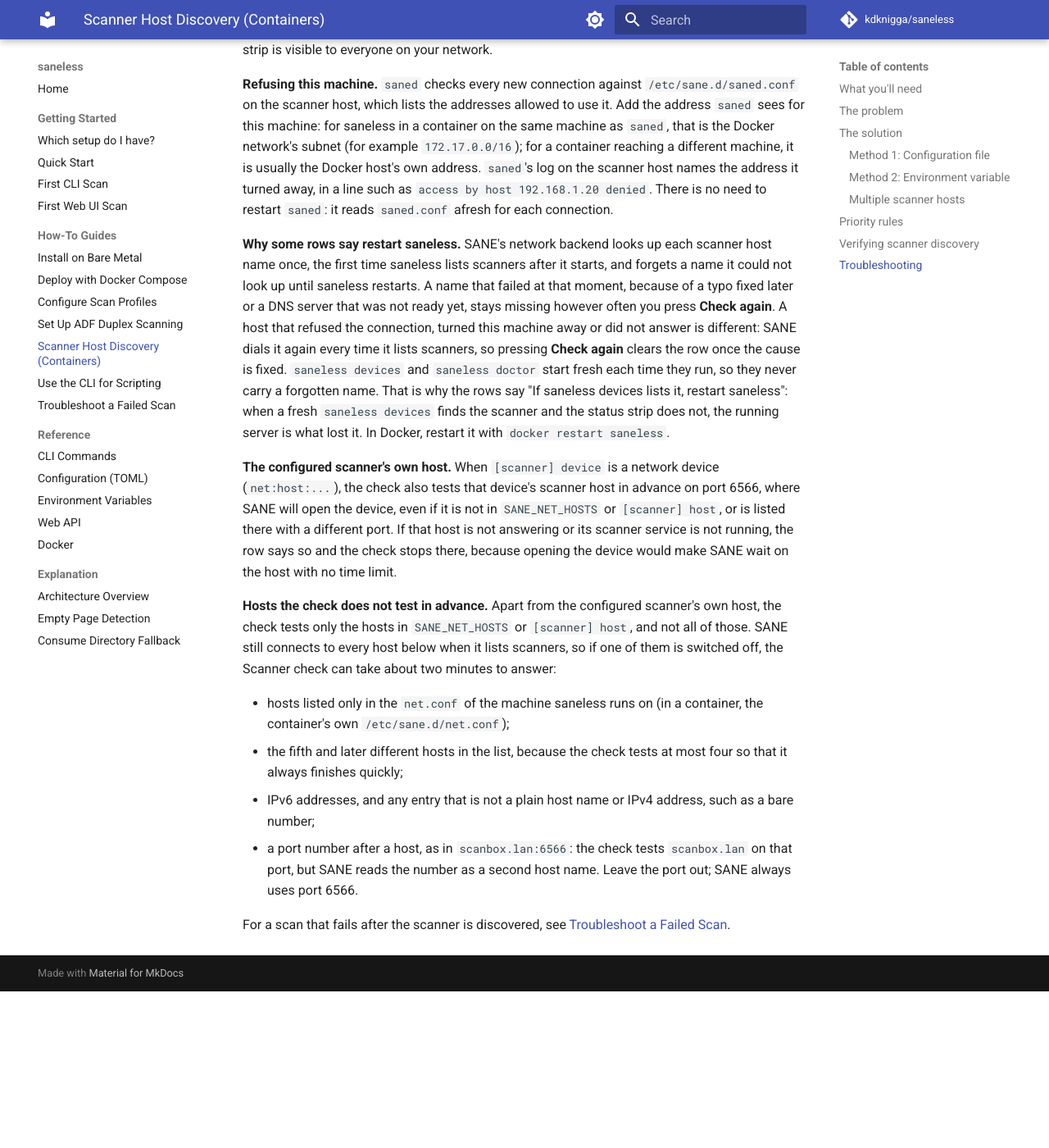
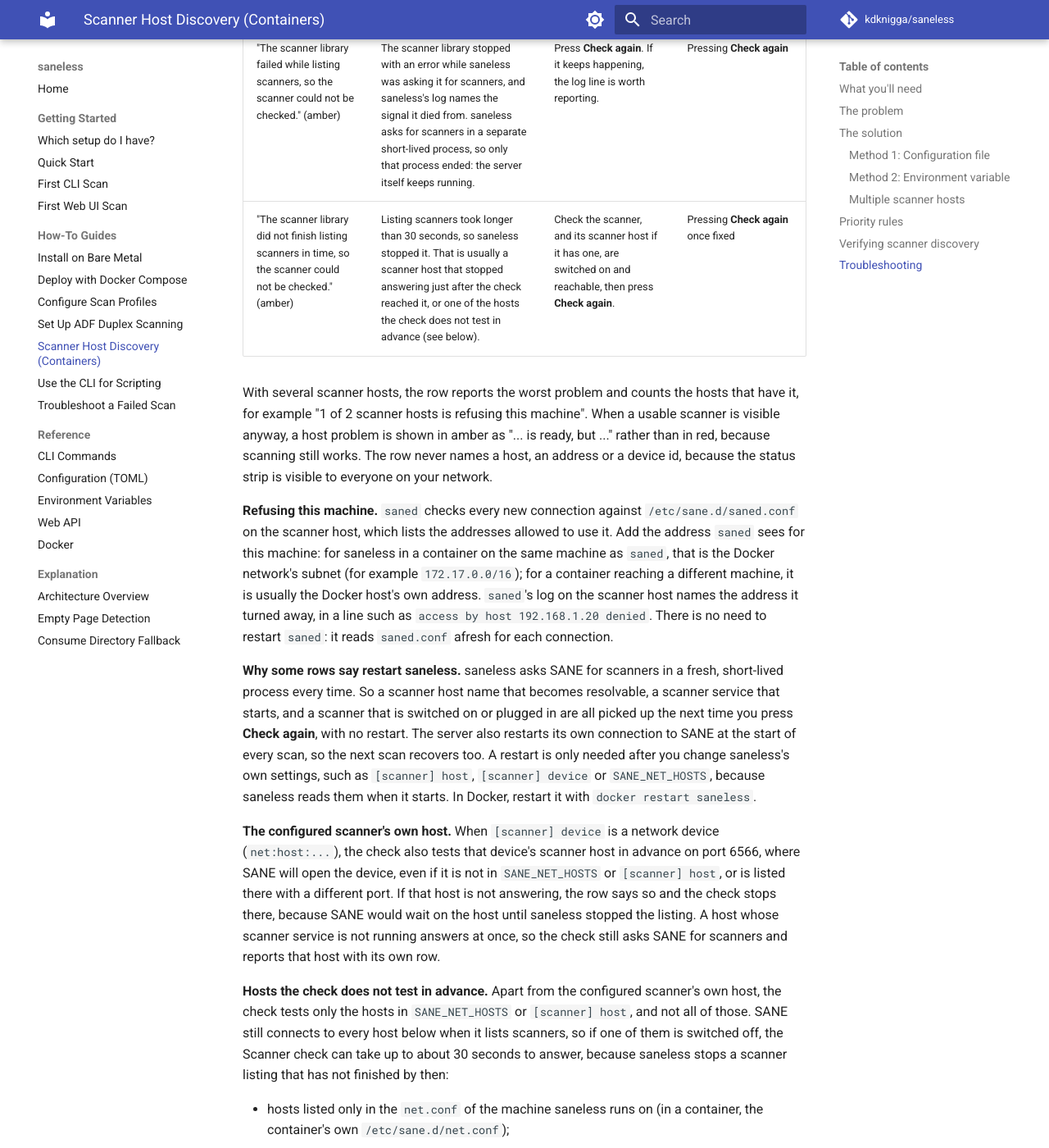
Before and after one commit to kdknigga/saneless, an MkDocs documentation site: the page built from docs/how-to/scanner-host-discovery.md, in a window 1280 px wide and 1400 px high, scrolled down 4481 px. Shown: the whole window at 82% size. Built offline with MkDocs 1.6.1 and Material for MkDocs 9.7.7, drawn with Linux system fonts in a browser that asks for light colours; comment, search, counter and statistics services are not loaded; before the commit the page ends 5690 px from its top, so only the background shows below that; some of the changed text lies outside the part shown.

Commit message:
docs(42.1-10): document the listing child and the measured Scanner rows
- Scanner row table: refused hosts are now enumerated (red, or amber when a
  scanner is still usable), with the configured-device form; every host or
  scanner state is cleared by pressing Check again, and restart is kept only
  for saneless settings edits
- Add the two amber listing rows (library crashed, listing timed out)
- Replace the "restart saneless" explanation: each listing runs in a fresh
  process and each scan re-initialises SANE
- Bound the untested-host wait at about 30 seconds
- Architecture: listing child with a 30 s deadline, per-job re-initialisation
- doctor reference and failed-scan troubleshooting follow suit

Co-Authored-By: Claude Opus 5.5 (1M context) <noreply@anthropic.com>
Claude-Session: https://claude.ai/code/session_013CxQxLcnRUSK9XY3SKundu

```diff
--- a/docs/how-to/scanner-host-discovery.md
+++ b/docs/how-to/scanner-host-discovery.md
@@ -104,23 +104,25 @@ Before it asks SANE for scanners, the Scanner check in the status strip and in `
 | The row says | What it means | What fixes it | Cleared by |
 |--------------|---------------|---------------|------------|
 | "The scanner host is not answering, so the scanner could not be checked." | Nothing answered on port 6566 in time: the scanner host is switched off or off the network, a firewall is dropping the connection, or something accepted the connection and never replied. | Switch the scanner host on and check its network connection and firewall (see **Firewall blocking connections** above). | Pressing **Check again** once fixed |
-| "The scanner host is on, but its scanner service is not running, so the scanner could not be checked." | The scanner host turned the connection down straight away: nothing is listening on port 6566. | Start `saned` on the scanner host (for example `systemctl start saned.socket`), and check it listens on the network, not only on the scanner host itself. | Pressing **Check again** once fixed |
-| "The scanner host could not be found by name.", or "The configured scanner's host could not be found by name." | A host name in `[scanner] host`, in `SANE_NET_HOSTS`, or in a network device (`net:...`) set in `[scanner] device` could not be looked up. | Correct the name where you set it, or fix it in your DNS or `/etc/hosts`. When `SANE_NET_HOSTS` is set, it is used instead of `[scanner] host`, so correct it there. | Restarting saneless |
+| "The scanner host is on, but its scanner service is not running.", or "The configured scanner's host is on, but its scanner service is not running." | The scanner host turned the connection down straight away: nothing is listening on port 6566. saneless still asks SANE for scanners, and when another scanner is usable anyway the row is amber instead: "... is ready, but the scanner service is not running on the scanner host." | Start `saned` on the scanner host (for example `systemctl start saned.socket`), and check it listens on the network, not only on the scanner host itself. | Pressing **Check again** once fixed |
+| "The scanner host could not be found by name.", or "The configured scanner's host could not be found by name." | A host name in `[scanner] host`, in `SANE_NET_HOSTS`, or in a network device (`net:...`) set in `[scanner] device` could not be looked up. | Correct the name where you set it, or fix it in your DNS or `/etc/hosts`. When `SANE_NET_HOSTS` is set, it is used instead of `[scanner] host`, so correct it there. | Pressing **Check again** once the name is fixed in DNS or `/etc/hosts`; restarting saneless after changing `[scanner] host`, `[scanner] device` or `SANE_NET_HOSTS` |
 | "The scanner host is refusing this machine.", or in amber "... is ready, but the scanner host is refusing this machine." | `saned` on the scanner host is turning this machine away, because this machine's address is not in its access list. | Add this machine's address to `/etc/sane.d/saned.conf` on the scanner host (see below). | Pressing **Check again** once fixed |
-| "The scanner host is answering, but no scanner was found on it." | `saned` let this machine in but listed no scanner. Either the scanner is off or not connected to the scanner host, or the running saneless lost track of the scanner host when it started (see below). | Check the scanner is switched on and connected to the scanner host; `scanimage -L` on the scanner host should list it. If `saneless devices` lists it, restart saneless. | Restarting saneless, if `saneless devices` lists the scanner |
-| "The configured scanner was not found." | The device set in `[scanner] device` is not in the list SANE returns, and opening it failed. | Check it is switched on and connected. If `saneless devices` lists it, restart saneless; if not, set `[scanner] device` to one it lists. | Restarting saneless, if `saneless devices` lists the scanner |
+| "The scanner host is answering, but no scanner was found on it." | `saned` let this machine in but listed no scanner: the scanner is switched off, or not connected to the scanner host. | Check the scanner is switched on and connected to the scanner host; `scanimage -L` on the scanner host should list it. | Pressing **Check again** once fixed |
+| "The configured scanner was not found." | The device set in `[scanner] device` is not in the list SANE returns, and opening it failed. | Check it is switched on and connected, then press **Check again**. If `saneless devices` does not list it, set `[scanner] device` to one it lists, then restart saneless. | Pressing **Check again** once the scanner is connected; restarting saneless after changing `[scanner] device` |
 | "The configured scanner is not listed, and its host cannot be checked in advance, so the scanner could not be checked." | `[scanner] device` is a network device (`net:...`) that SANE did not list, and its scanner host is written in a form the check cannot connect to in advance, such as an IPv6 address. Opening the device would make SANE connect to that host with no time limit, so the check does not open it. | Add the device's scanner host to `[scanner] host`, or set `[scanner] device` to one `saneless devices` lists. | Restarting saneless |
-| "No scanner was found." | No scanner host is configured, and SANE found no scanner at all. | Check the scanner is switched on and connected, then press **Check again**. If `saneless devices` lists it, restart saneless. | Restarting saneless, if `saneless devices` lists the scanner |
+| "No scanner was found." | No scanner host is configured, and SANE found no scanner at all. | Check the scanner is switched on and connected, then press **Check again**. | Pressing **Check again** once fixed |
+| "The scanner library failed while listing scanners, so the scanner could not be checked." (amber) | The scanner library stopped with an error while saneless was asking it for scanners, and saneless's log names the signal it died from. saneless asks for scanners in a separate short-lived process, so only that process ended: the server itself keeps running. | Press **Check again**. If it keeps happening, the log line is worth reporting. | Pressing **Check again** |
+| "The scanner library did not finish listing scanners in time, so the scanner could not be checked." (amber) | Listing scanners took longer than 30 seconds, so saneless stopped it. That is usually a scanner host that stopped answering just after the check reached it, or one of the hosts the check does not test in advance (see below). | Check the scanner, and its scanner host if it has one, are switched on and reachable, then press **Check again**. | Pressing **Check again** once fixed |
 
 With several scanner hosts, the row reports the worst problem and counts the hosts that have it, for example "1 of 2 scanner hosts is refusing this machine". When a usable scanner is visible anyway, a host problem is shown in amber as "... is ready, but ..." rather than in red, because scanning still works. The row never names a host, an address or a device id, because the status strip is visible to everyone on your network.
 
 **Refusing this machine.** `saned` checks every new connection against `/etc/sane.d/saned.conf` on the scanner host, which lists the addresses allowed to use it. Add the address `saned` sees for this machine: for saneless in a container on the same machine as `saned`, that is the Docker network's subnet (for example `172.17.0.0/16`); for a container reaching a different machine, it is usually the Docker host's own address. `saned`'s log on the scanner host names the address it turned away, in a line such as `access by host 192.168.1.20 denied`. There is no need to restart `saned`: it reads `saned.conf` afresh for each connection.
 
-**Why some rows say restart saneless.** SANE's network backend looks up each scanner host name once, the first time saneless lists scanners after it starts, and forgets a name it could not look up until saneless restarts. A name that failed at that moment, because of a typo fixed later or a DNS server that was not ready yet, stays missing however often you press **Check again**. A host that refused the connection, turned this machine away or did not answer is different: SANE dials it again every time it lists scanners, so pressing **Check again** clears the row once the cause is fixed. `saneless devices` and `saneless doctor` start fresh each time they run, so they never carry a forgotten name. That is why the rows say "If saneless devices lists it, restart saneless": when a fresh `saneless devices` finds the scanner and the status strip does not, the running server is what lost it. In Docker, restart it with `docker restart saneless`.
+**Why some rows say restart saneless.** saneless asks SANE for scanners in a fresh, short-lived process every time. So a scanner host name that becomes resolvable, a scanner service that starts, and a scanner that is switched on or plugged in are all picked up the next time you press **Check again**, with no restart. The server also restarts its own connection to SANE at the start of every scan, so the next scan recovers too. A restart is only needed after you change saneless's own settings, such as `[scanner] host`, `[scanner] device` or `SANE_NET_HOSTS`, because saneless reads them when it starts. In Docker, restart it with `docker restart saneless`.
 
-**The configured scanner's own host.** When `[scanner] device` is a network device (`net:host:...`), the check also tests that device's scanner host in advance on port 6566, where SANE will open the device, even if it is not in `SANE_NET_HOSTS` or `[scanner] host`, or is listed there with a different port. If that host is not answering or its scanner service is not running, the row says so and the check stops there, because opening the device would make SANE wait on the host with no time limit.
+**The configured scanner's own host.** When `[scanner] device` is a network device (`net:host:...`), the check also tests that device's scanner host in advance on port 6566, where SANE will open the device, even if it is not in `SANE_NET_HOSTS` or `[scanner] host`, or is listed there with a different port. If that host is not answering, the row says so and the check stops there, because SANE would wait on the host until saneless stopped the listing. A host whose scanner service is not running answers at once, so the check still asks SANE for scanners and reports that host with its own row.
 
-**Hosts the check does not test in advance.** Apart from the configured scanner's own host, the check tests only the hosts in `SANE_NET_HOSTS` or `[scanner] host`, and not all of those. SANE still connects to every host below when it lists scanners, so if one of them is switched off, the Scanner check can take about two minutes to answer:
+**Hosts the check does not test in advance.** Apart from the configured scanner's own host, the check tests only the hosts in `SANE_NET_HOSTS` or `[scanner] host`, and not all of those. SANE still connects to every host below when it lists scanners, so if one of them is switched off, the Scanner check can take up to about 30 seconds to answer, because saneless stops a scanner listing that has not finished by then:
 
 - hosts listed only in the `net.conf` of the machine saneless runs on (in a container, the container's own `/etc/sane.d/net.conf`);
 - the fifth and later different hosts in the list, because the check tests at most four so that it always finishes quickly;
```
Also changed, not shown: docs/explanation/architecture.md (+3 -1 lines), docs/how-to/troubleshoot-a-failed-scan.md (+5 -4 lines), docs/reference/cli-commands.md (+1 -1 lines).
